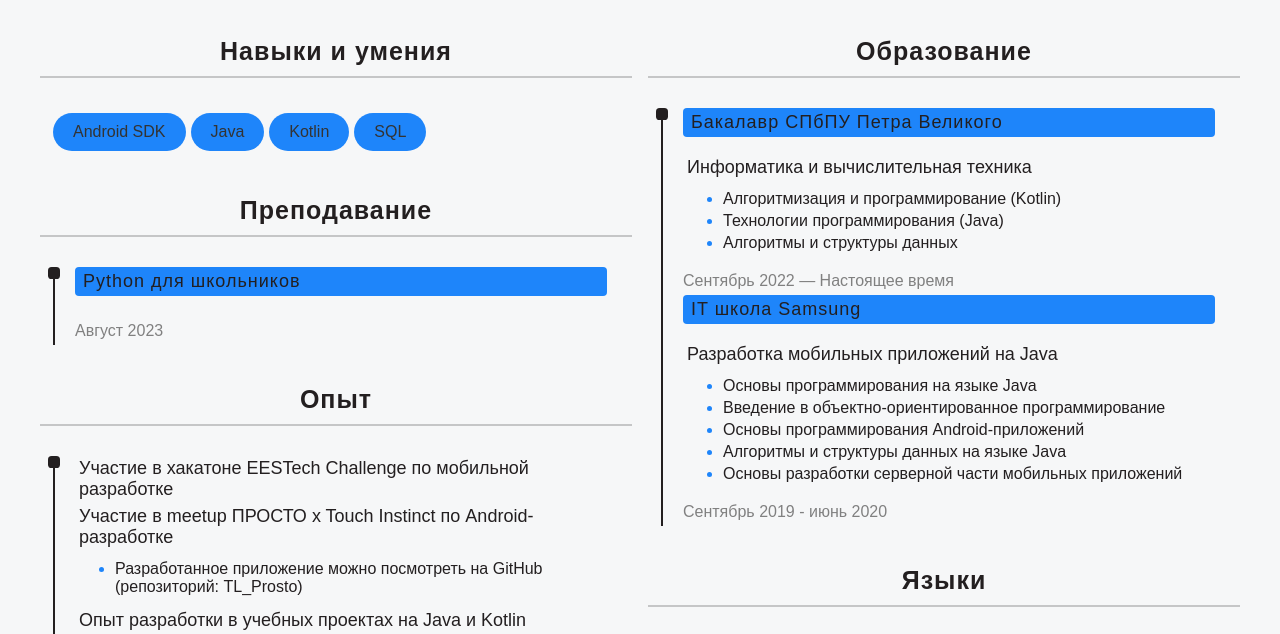
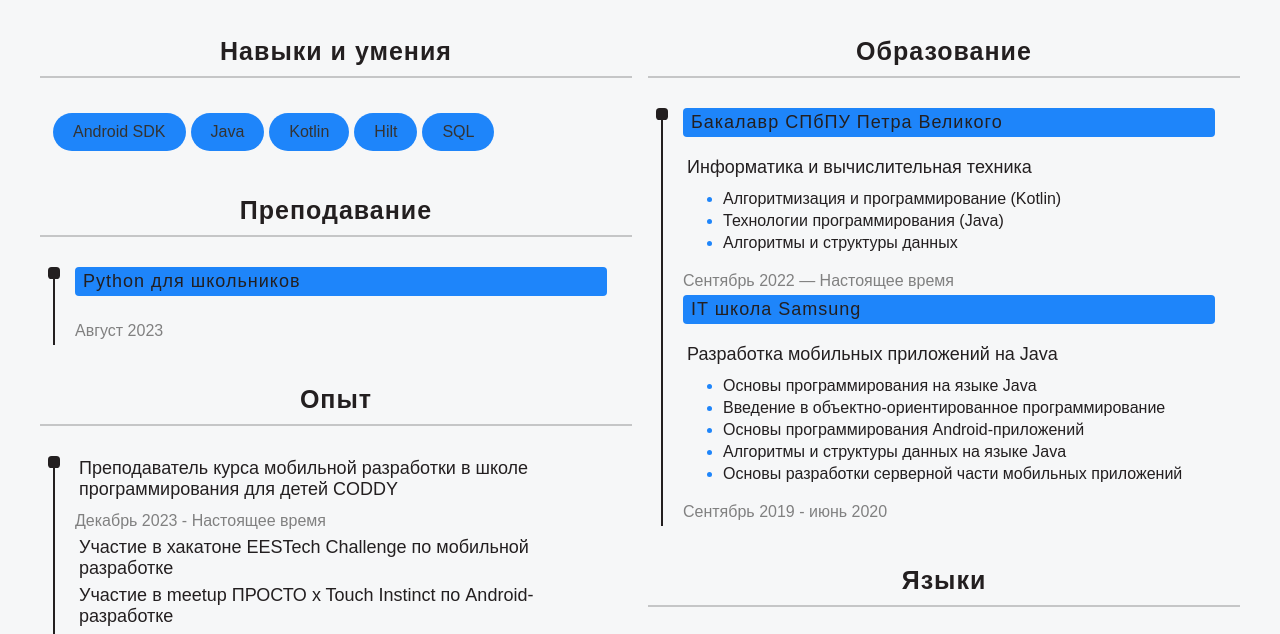
Before and after one commit to rodion56730/gorchatov.r.a, a plain HTML site: page index.html in a window 1280 px wide. Shown: the part 295-929 px from the top of the page. Drawn offline with nearby package versions, Linux system fonts and the light colour scheme.

Commit message:
Update index.html

```diff
--- a/index.html
+++ b/index.html
@@ -49,6 +49,7 @@
                 <span class="tablet">Android SDK</span>
                 <span class="tablet">Java</span>
                 <span class="tablet">Kotlin</span>
+                <span class="tablet">Hilt</span>
                 <span class="tablet">SQL</span>
             </div>
         </section>
@@ -65,6 +66,8 @@
             <h1 class="section-title">Опыт</h1>
             <div class="section-content cards-column">
                 <div class="card-column">
+                    <p class="card-span-title">Преподаватель курса мобильной разработки в школе программирования для детей CODDY</p>
+                     <span class="card-date">Декабрь 2023 - Настоящее время</span>
                     <p class="card-span-title">Участие в хакатоне EESTech Challenge по мобильной разработке</p>
                     <p class="card-span-title">Участие в meetup ПРОСТО x Touch Instinct по Android-разработке</p>
                     <ul class="stack-content"><li>Разработанное приложение можно посмотреть на GitHub (репозиторий: TL_Prosto)</li></ul>
```
